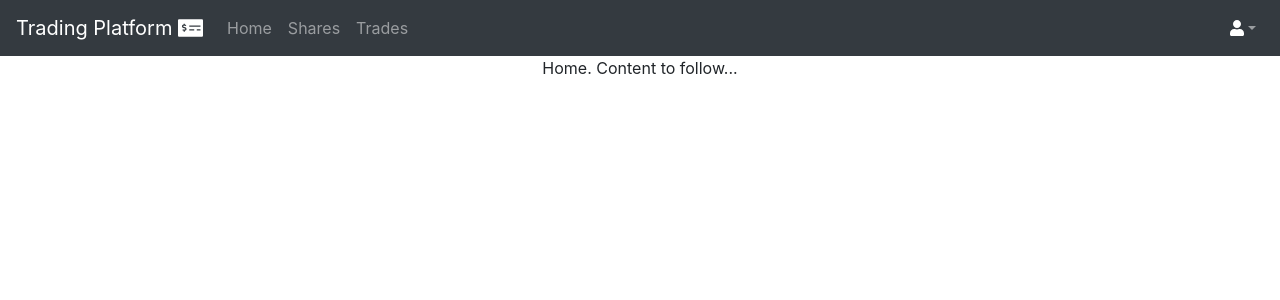
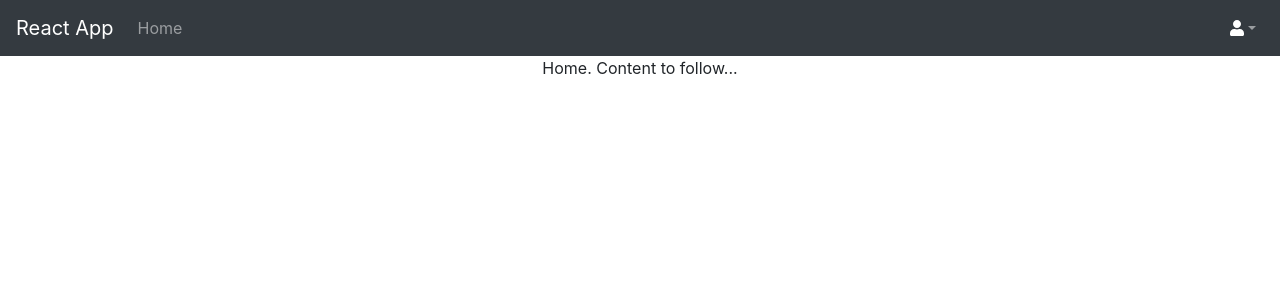
Before and after one commit to blenky36/react-redux-template, a React (Create React App) app: page /login in a window 1280 px wide. Both pictures are taken after a click on the button "Submit". Shown: the top 300 px of the page. Built offline with nearby package versions, Linux system fonts and the light colour scheme; the HTML template or start-up script is replaced by a standard one.

Commit message:
generalised for new projects

```diff
--- a/src/components/Layout/Layout.js
+++ b/src/components/Layout/Layout.js
@@ -17,7 +17,7 @@ const Layout = ({ children }) => {
                     {/* <footer className="sticky-footer bg-white">
                         <div className="container my-auto">
                             <div className="copyright text-center my-auto">
-                                <span>Copyright &copy; FDM {new Date().getFullYear()}</span>
+                                <span>Copyright &copy; {new Date().getFullYear()}</span>
                             </div>
                         </div>
                     </footer> */}
--- a/src/components/Layout/NavMenu.js
+++ b/src/components/Layout/NavMenu.js
@@ -1,6 +1,6 @@
 import React, { Fragment } from 'react';
 import { FontAwesomeIcon } from '@fortawesome/react-fontawesome'
-import { faMoneyCheckAlt, faUser } from '@fortawesome/free-solid-svg-icons'
+import { faUser } from '@fortawesome/free-solid-svg-icons'
 import { Navbar, Nav, NavDropdown } from 'react-bootstrap';
 import { logoutRequest } from '../../_actions/userActions';
 import { connect } from 'react-redux';
@@ -8,13 +8,11 @@ import { connect } from 'react-redux';
 const NavMenu = ({ onSignOutClicked }) => (
     <Fragment>
         <Navbar bg="dark" expand="lg" variant="dark">
-            <Navbar.Brand href="#home">Trading Platform <FontAwesomeIcon icon={faMoneyCheckAlt} color="white" /></Navbar.Brand>
+            <Navbar.Brand href="#home">React App </Navbar.Brand>
             <Navbar.Toggle aria-controls="basic-navbar-nav" />
             <Navbar.Collapse id="basic-navbar-nav">
                 <Nav className="mr-auto">
                     <Nav.Link >Home</Nav.Link>
-                    <Nav.Link >Shares</Nav.Link>
-                    <Nav.Link >Trades</Nav.Link>
                 </Nav>
                 <Nav className="ml-auto">
                     <NavDropdown alignRight title={<FontAwesomeIcon icon={faUser} color="white" />} id="basic-nav-dropdown">
--- a/src/components/Login/Login.js
+++ b/src/components/Login/Login.js
@@ -10,7 +10,7 @@ const Login = ({ onSubmitClicked }) => {
     return (
         <div style={{ display: 'flex', justifyContent: 'center', marginTop: '20vh' }}>
             <div style={{ width: '30%' }}>
-                <h1>Trading Platform</h1>
+                <h1>React App</h1>
                 <Form>
                     <Form.Group controlId="formBasicEmail">
                         <Form.Label>Email Address:</Form.Label>
```
